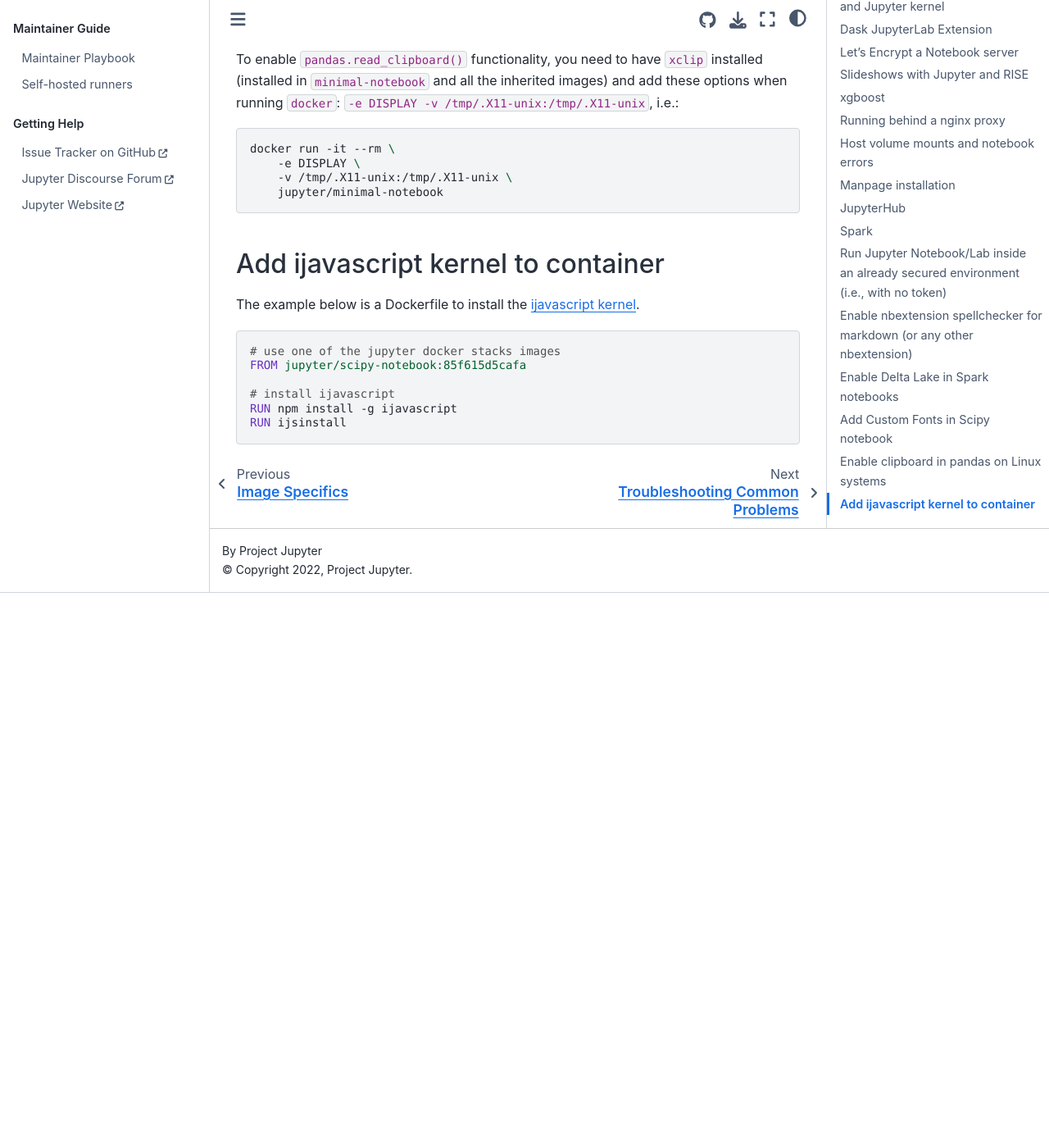
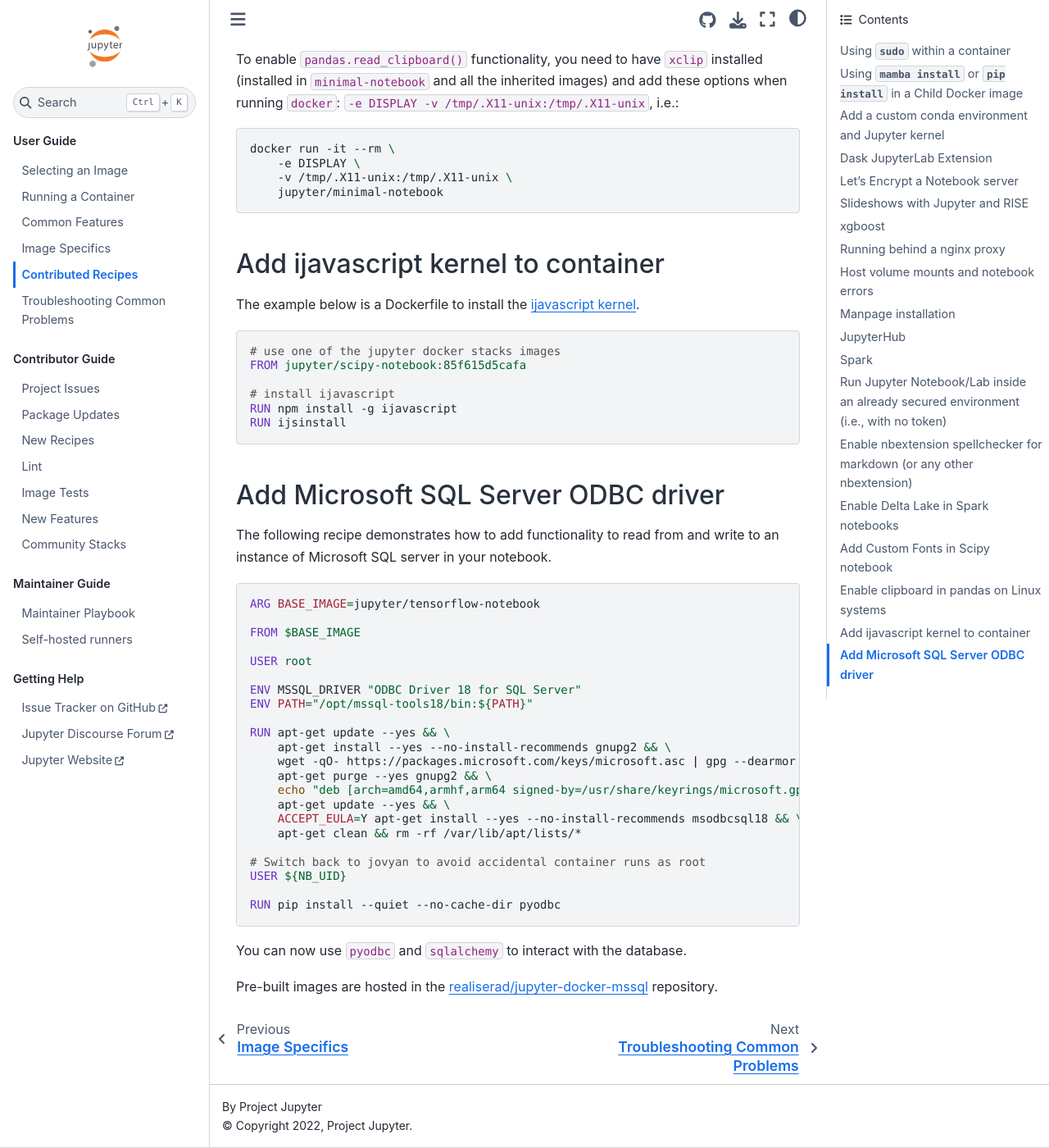
Before and after one commit to jupyter/docker-stacks, a Sphinx documentation site: the page built from docs/using/recipes.md, in a window 1280 px wide and 1400 px high, scrolled down 12107 px. Shown: the whole window at 82% size. Built offline with Sphinx 7.4.7 and the Sphinx Book theme 1.1.4, drawn with Linux system fonts in a browser that asks for light colours; before the commit the page ends 12830 px from its top, so only the background shows below that.

Commit message:
Recipe for Microsoft SQL Server (#1847)
* Recipe for Microsoft SQL Server

Dockerfile with Microsoft SQL Server ODBC driver and pyodbc.

* [pre-commit.ci] auto fixes from pre-commit.com hooks

for more information, see https://pre-commit.ci

* Get rid of apt-key, only install what's needed and clean up properly

* Replace apt-get with apt

* Switch from apt to apt-get

* Use --no-install-recommends in the right place

* Use simple pip install

* Install pip package under jovyan

Co-authored-by: pre-commit-ci[bot] <66853113+pre-commit-ci[bot]@users.noreply.github.com>
Co-authored-by: Ayaz Salikhov <mathbunnyru@users.noreply.github.com>

````diff
--- a/docs/using/recipes.md
+++ b/docs/using/recipes.md
@@ -581,3 +581,36 @@
 RUN npm install -g ijavascript
 RUN ijsinstall
 ```
+
+## Add Microsoft SQL Server ODBC driver
+
+The following recipe demonstrates how to add functionality to read from and write to an instance of Microsoft SQL server in your notebook.
+
+```dockerfile
+ARG BASE_IMAGE=jupyter/tensorflow-notebook
+
+FROM $BASE_IMAGE
+
+USER root
+
+ENV MSSQL_DRIVER "ODBC Driver 18 for SQL Server"
+ENV PATH="/opt/mssql-tools18/bin:${PATH}"
+
+RUN apt-get update --yes && \
+    apt-get install --yes --no-install-recommends gnupg2 && \
+    wget -qO- https://packages.microsoft.com/keys/microsoft.asc | gpg --dearmor > /usr/share/keyrings/microsoft.gpg && \
+    apt-get purge --yes gnupg2 && \
+    echo "deb [arch=amd64,armhf,arm64 signed-by=/usr/share/keyrings/microsoft.gpg] https://packages.microsoft.com/ubuntu/22.04/prod jammy main" > /etc/apt/sources.list.d/microsoft.list && \
+    apt-get update --yes && \
+    ACCEPT_EULA=Y apt-get install --yes --no-install-recommends msodbcsql18 && \
+    apt-get clean && rm -rf /var/lib/apt/lists/*
+
+# Switch back to jovyan to avoid accidental container runs as root
+USER ${NB_UID}
+
+RUN pip install --quiet --no-cache-dir pyodbc
+```
+
+You can now use `pyodbc` and `sqlalchemy` to interact with the database.
+
+Pre-built images are hosted in the [realiserad/jupyter-docker-mssql](https://github.com/Realiserad/jupyter-docker-mssql) repository.
````
